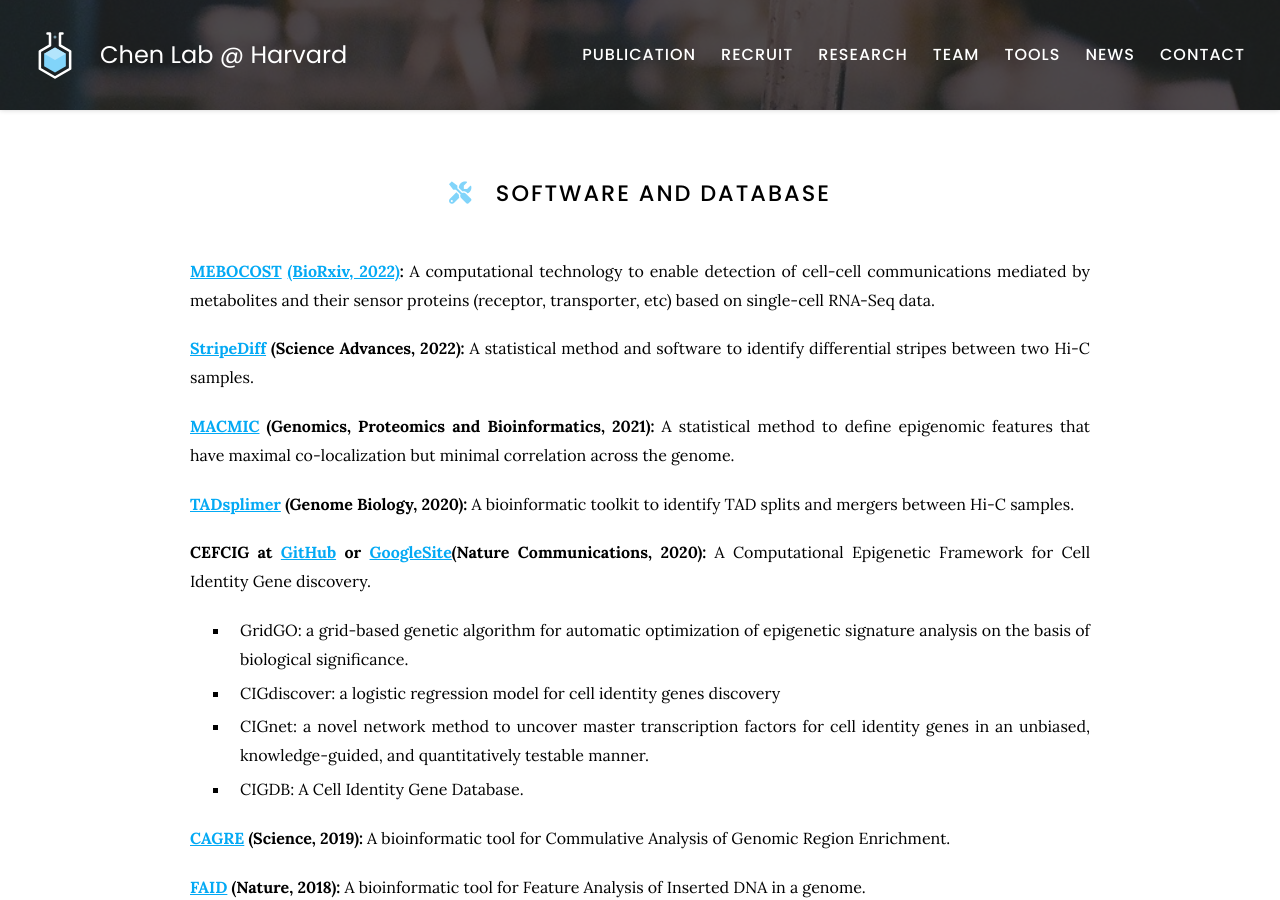
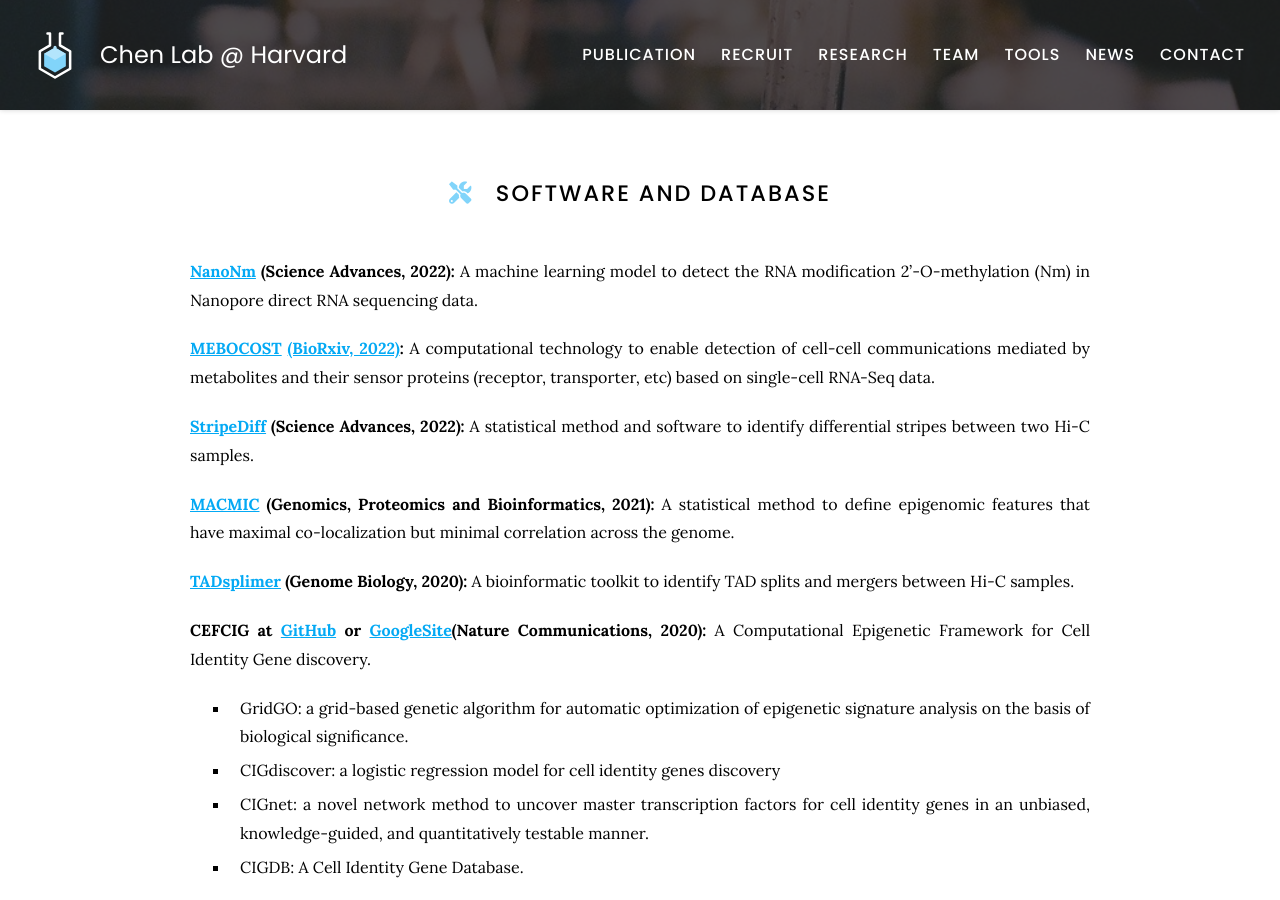
Before and after one commit to kaifuchenlab/kaifuchenlab.github.io, a Jekyll site: the page built from 4.tools/index.md, in a window 1280 px wide and 900 px high. Built offline with Jekyll 4.4.1, drawn with Linux system fonts in a browser that asks for light colours.

Commit message:
Update index.md

```diff
--- a/4.tools/index.md
+++ b/4.tools/index.md
@@ -7,6 +7,9 @@ nav:
 
 # <i class="fas fa-tools"></i>Software and Database
 
+
+**[NanoNm](https://github.com/kaifuchenlab/NanoNm) (Science Advances, 2022):**
+A machine learning model to detect the RNA modification 2'-O-methylation (Nm) in Nanopore direct RNA sequencing data.
 
 **[MEBOCOST](https://github.com/zhengrongbin/MEBOCOST) [(BioRxiv, 2022)](https://www.biorxiv.org/content/10.1101/2022.05.30.494067v1):**
 A computational technology to enable detection of cell-cell communications mediated by metabolites and their sensor proteins (receptor, transporter, etc) based on single-cell RNA-Seq data.
```
